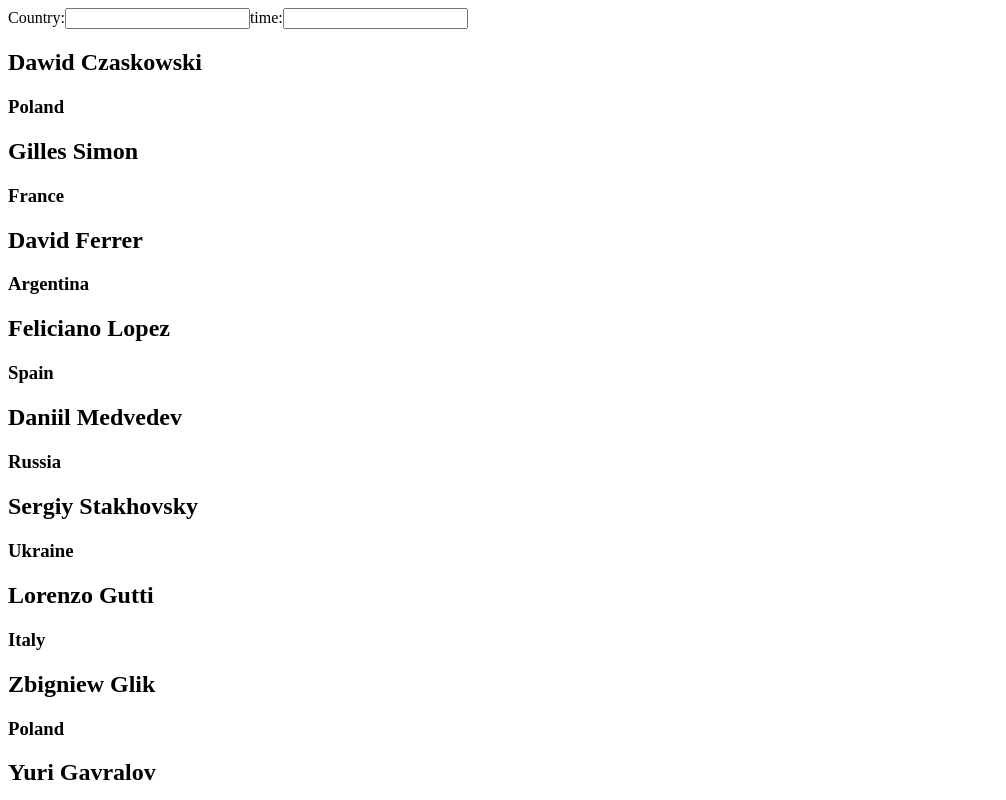
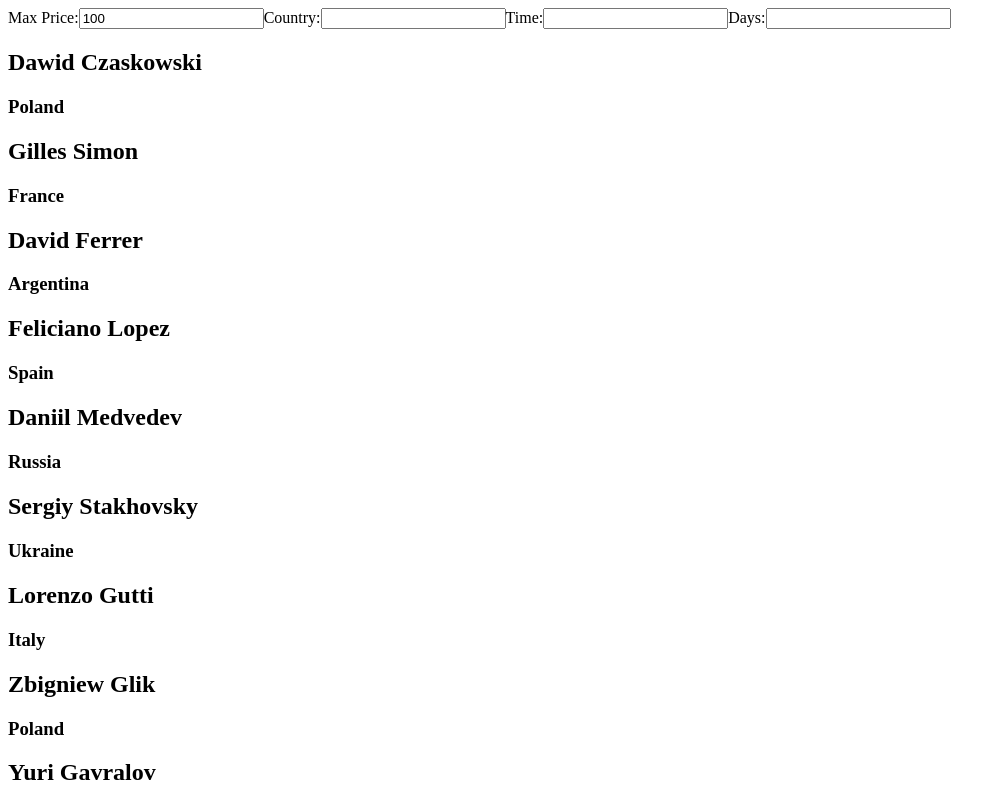
Before and after one commit to ryan50500/language-app-react-typescript-redux-toolkit, a React (Create React App) app: page / in a window 1280 px wide. Shown: the top 800 px of the page, without its empty margins (0-1006 px from the left). Built offline with nearby package versions, Linux system fonts and the light colour scheme.

Commit message:
filters in progress

```diff
--- a/src/components/Filters.tsx
+++ b/src/components/Filters.tsx
@@ -1,35 +1,44 @@
 // YourComponent.js
 import React, { useEffect } from 'react';
 import { useSelector, useDispatch } from 'react-redux';
-import { setCountry, setTime } from '../redux/FilterSlice';
+import { setMaxPrice, setCountry, setDay, setTime } from '../redux/FilterSlice';
 import { RootState } from '../redux/store'; // Import the RootState type
 
 const Filters = () => {
     const country = useSelector((state: RootState) => state.filters.country);
     const time = useSelector((state: RootState) => state.filters.time);
+    const maxPrice = useSelector((state: RootState) => state.filters.maxPrice);
+    const day = useSelector((state: RootState) => state.filters.day);
     const dispatch = useDispatch();
 
-
-    // set teacher country
+    // set max price
+    const handlePriceChange = (newPrice: string) => {
+        dispatch(setMaxPrice(newPrice));
+    };
+    // set country
     const handleCountryChange = (newCountry: string) => {
         dispatch(setCountry(newCountry));
     };
-
-    // set time available
+    // set time
     const handleTimeChange = (newTime: string) => {
         dispatch(setTime(newTime));
     };
+    // set day
+    const handleDayChange = (newDay: string) => {
+        dispatch(setDay(newDay));
+    };
 
-    // Use useEffect to log changes to the state
-    useEffect(() => {
-        // console.log('Country state changed:', country);
-        // console.log('Availability state changed:', days);
-        // You can perform further actions or checks here based on state changes.
-    }, [country, time]);
-
-
+    // put these filters below into their own component
     return (
         <div>
+            <label>
+                Max Price:
+        <input
+                    type="text"
+                    value={maxPrice}
+                    onChange={(e) => handlePriceChange(e.target.value)}
+                />
+            </label>
             <label>
                 Country:
         <input
@@ -40,11 +49,19 @@ const Filters = () => {
             </label>
             {/* Rest of your component */}
             <label>
-                time:
+                Time:
         <input
                     type="text"
                     value={time}
                     onChange={(e) => handleTimeChange(e.target.value)}
+                />
+            </label>
+            <label>
+                Days:
+        <input
+                    type="text"
+                    value={day}
+                    onChange={(e) => handleDayChange(e.target.value)}
                 />
             </label>
         </div>
--- a/src/components/TeachersList.tsx
+++ b/src/components/TeachersList.tsx
@@ -1,31 +1,36 @@
 import React from 'react';
 import { useSelector } from 'react-redux';
 import Teacher from './Teacher';
-import TeachersArray from '../data/TeachersArray'; // Import teacher array
+import OriginalArray from '../data/OriginalArray'; // Import teacher array
 
 import { RootState } from '../redux/store';
 
 const TeachersList = () => {
-    // country filter
+    // filters
     const countryFilter = useSelector((state: RootState) => state.filters.country);
-    // time filter
     const timeFilter = useSelector((state: RootState) => state.filters.time);
+    const maxPriceFilter = useSelector((state: RootState) => state.filters.maxPrice);
+    const dayFilter = useSelector((state: RootState) => state.filters.day);
+
 
     // Combine both filters into a single filter condition
-    const newTeacherArray = TeachersArray.filter(teacher => {
-        return (
-            teacher.country.toLowerCase().indexOf(countryFilter.toLowerCase()) !== -1
-            && teacher.time.toLowerCase().indexOf(timeFilter.toLowerCase()) !== -1
-        );
-    });
+    const filteredArray = OriginalArray.filter(teacher =>
+        teacher.country.toLowerCase().indexOf(countryFilter.toLowerCase()) !== -1
+        && teacher.time.toLowerCase().indexOf(timeFilter.toLowerCase()) !== -1
+        // && teacher.price < 20
+
+        // we need to type the day exactly with a Capital (which is is fine so we are clicking not typing)
+        // && teacher.days.includes(dayFilter)
+    );
 
 
-    // Determine whether to use the filtered array or the original array
-    const arrayToSend = newTeacherArray.length > 0 ? newTeacherArray : TeachersArray;
+
+    // use the filtered array (if we have it) or the original array
+    const TeachersArray = filteredArray.length > 0 ? filteredArray : OriginalArray;
 
     return (
         <div>
-            {arrayToSend.map(teacher => (
+            {TeachersArray.map(teacher => (
                 <Teacher key={teacher.id} teacher={teacher} />
             ))}
         </div>
--- a/src/data/TeachersArray.ts
+++ b/src/data/OriginalArray.ts
@@ -1,5 +1,5 @@
 
-const TeachersArray = [
+const OriginalArray = [
     {
         language: 'Polish',
         flag: 'https://flagcdn.com/48x36/pl.png',
@@ -772,4 +772,4 @@ const TeachersArray = [
     }
 ]
 
-export default TeachersArray
+export default OriginalArray
--- a/src/redux/FilterSlice.ts
+++ b/src/redux/FilterSlice.ts
@@ -2,12 +2,10 @@
 import { createSlice } from '@reduxjs/toolkit';
 
 const initialState = {
-    minPrice: 0,
     maxPrice: 100,
     country: '',
-    days: '',
+    day: '',
     time: '',
-    region: '',
 };
 
 // let newState = state.renderedTeachers.filter((teacher) => teacher.country.includes(country));
@@ -17,17 +15,14 @@ const filterSlice = createSlice({
     name: 'filters',
     initialState,
     reducers: {
-        setMinPrice: (state, action) => {
-            state.minPrice = action.payload;
-        },
         setMaxPrice: (state, action) => {
             state.maxPrice = action.payload;
         },
         setCountry: (state, action) => {
             state.country = action.payload;
         },
-        setDays: (state, action) => {
-            state.days = action.payload;
+        setDay: (state, action) => {
+            state.day = action.payload;
         },
         setTime: (state, action) => {
             state.time = action.payload;
@@ -35,5 +30,5 @@ const filterSlice = createSlice({
     },
 });
 
-export const { setMinPrice, setMaxPrice, setCountry, setDays, setTime } = filterSlice.actions;
+export const { setMaxPrice, setCountry, setDay, setTime } = filterSlice.actions;
 export default filterSlice.reducer;
```
